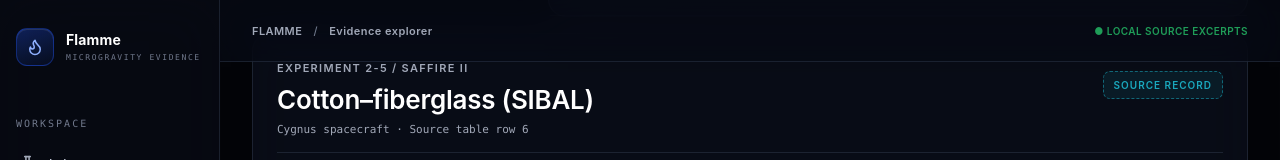
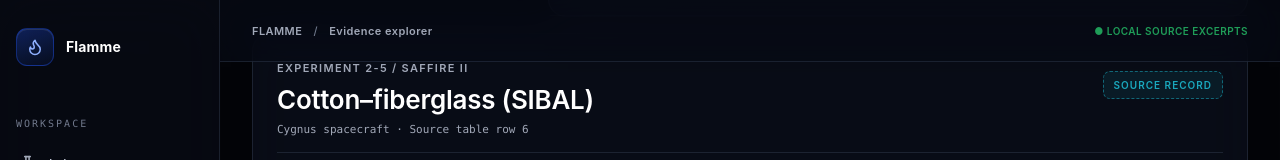
Before and after one commit to farhanlabibahan/flamme, a React (Vite) app: page / in a window 1280 px wide. Both pictures are taken after a click on the button "Follow the evidence". Shown: the part 1301-1461 px from the top of the page. Built offline with nearby package versions, Linux system fonts and the light colour scheme.

Commit message:
Remove the decorative 'MICROGRAVITY EVIDENCE' tagline under the logo
Pure filler caption under the Flamme wordmark in the sidebar — repeated
what the brand name and surrounding nav already convey, no information
of its own. Dropped it entirely rather than rewording it.

```diff
--- a/src/main.jsx
+++ b/src/main.jsx
@@ -243,7 +243,7 @@ function App(){
 
   return <div className="app-shell">
     <aside className="side-nav">
-      <button className="identity" onClick={()=>{setView('Evidence');window.scrollTo({top:0,behavior:'smooth'})}} aria-label="Flamme home"><span className="brand-flame"><Flame/></span><span className="identity-wordmark">Flamme<small>MICROGRAVITY EVIDENCE</small></span></button>
+      <button className="identity" onClick={()=>{setView('Evidence');window.scrollTo({top:0,behavior:'smooth'})}} aria-label="Flamme home"><span className="brand-flame"><Flame/></span><span className="identity-wordmark">Flamme</span></button>
       <div className="nav-overline">WORKSPACE</div>
       {[[FlaskConical,'Lab'],[Sparkles,'Ask'],[Compass,'Evidence'],[Layers,'Compare'],[BookOpen,'Sources']].map(([Icon,name])=><button key={name} className={`nav-link ${view===name?'active':''}`} onClick={()=>{
         if(name==='Sources')return setDrawer('all');
```
